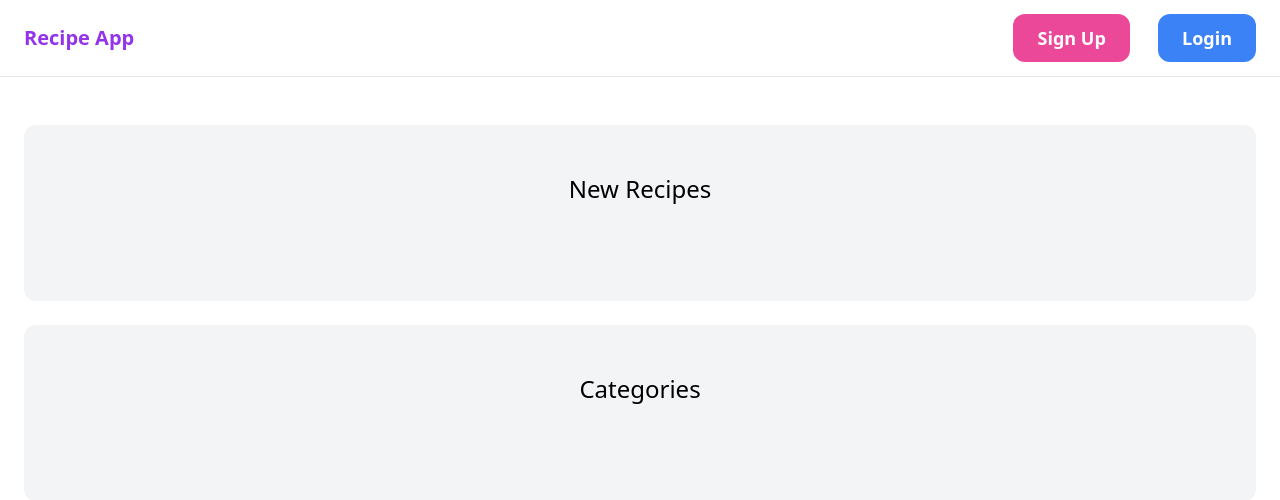
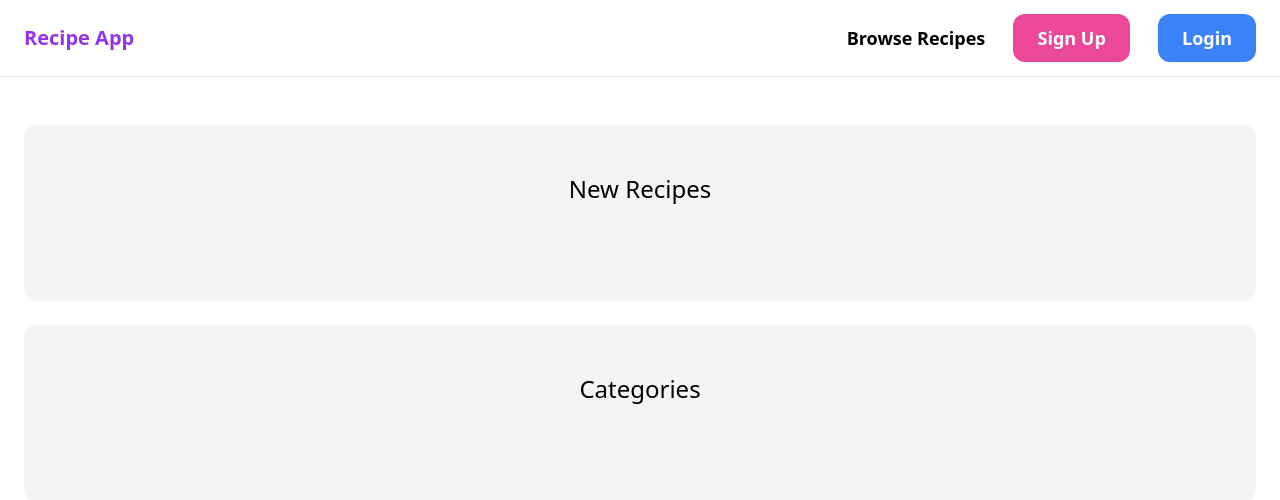
Before and after one commit to mansijmaharzn/recipe-app, a Django app: template core/templates/core/home.html in a window 1280 px wide. Shown: the top 500 px of the page. Run offline with Django 3.2, Linux system fonts and the light colour scheme; the template is opened without the code that fills it, so the values that code supplies are empty; some libraries are stand-ins or nearby versions.

Commit message:
browse recipes without auth

```diff
--- a/core/templates/core/base.html
+++ b/core/templates/core/base.html
@@ -13,9 +13,9 @@
         <a href="/" class="text-xl font-bold text-purple-600 hover:text-indigo-500">Recipe App</a>
 
         <div class="space-x-6">
+            <a href="{% url 'recipe:recipes' %}" class="text-lg font-semibold hover:text-gray-500">Browse Recipes</a>
             {% if request.user.is_authenticated %}
             <a href="{% url 'recipe:new' %}" class="text-lg font-semibold hover:text-gray-500">New Recipe</a>
-            <a href="{% url 'recipe:recipes' %}" class="text-lg font-semibold hover:text-gray-500">Browse Recipes</a>
             <a href="{% url 'dashboard:my_recipes' %}" class="text-lg font-semibold hover:text-gray-500">Dashboard</a>
             <a href="{% url 'core:logout' %}"
                 class="px-6 py-3 text-lg font-semibold bg-red-300 text-white rounded-xl hover:bg-red-400">LogOut</a>
```
